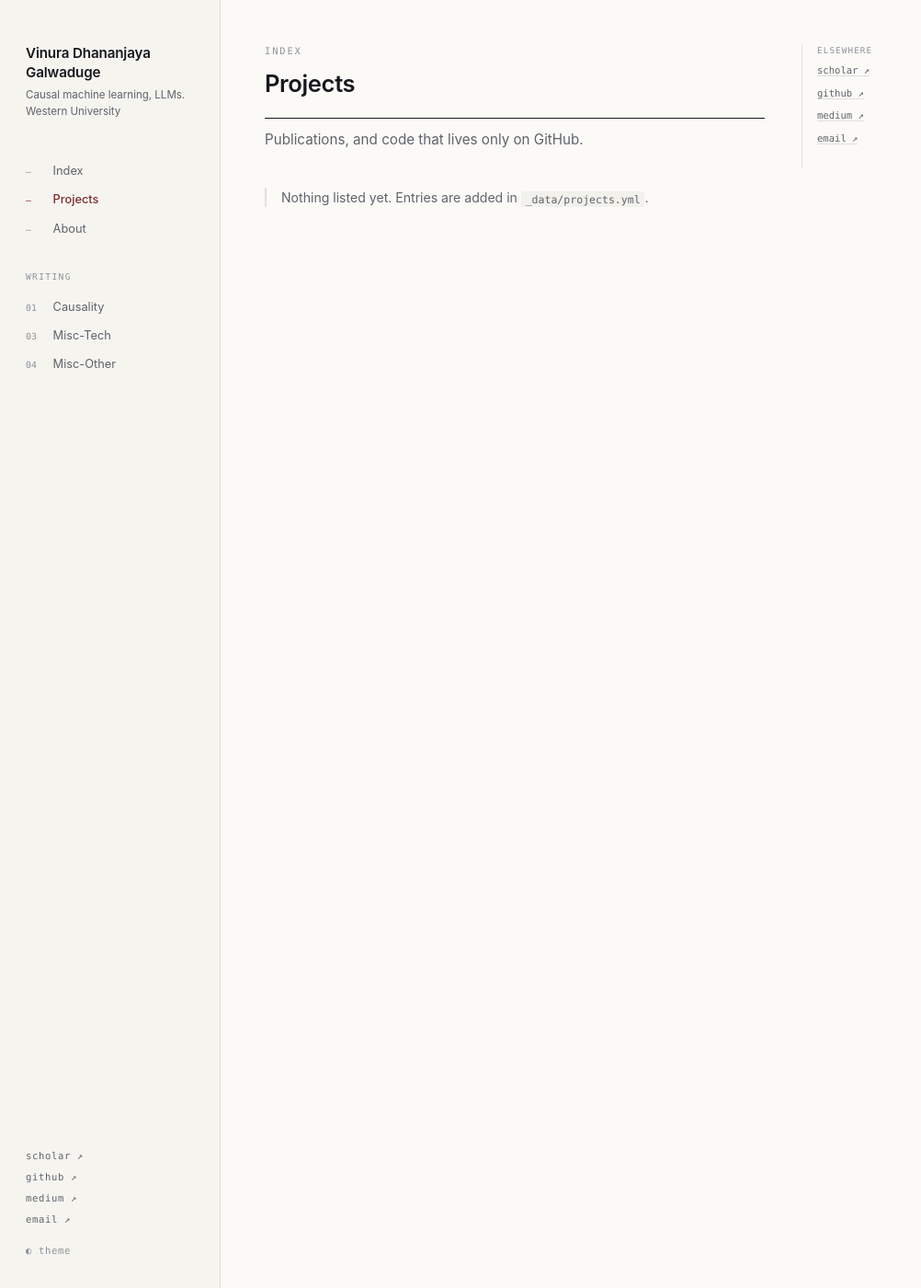
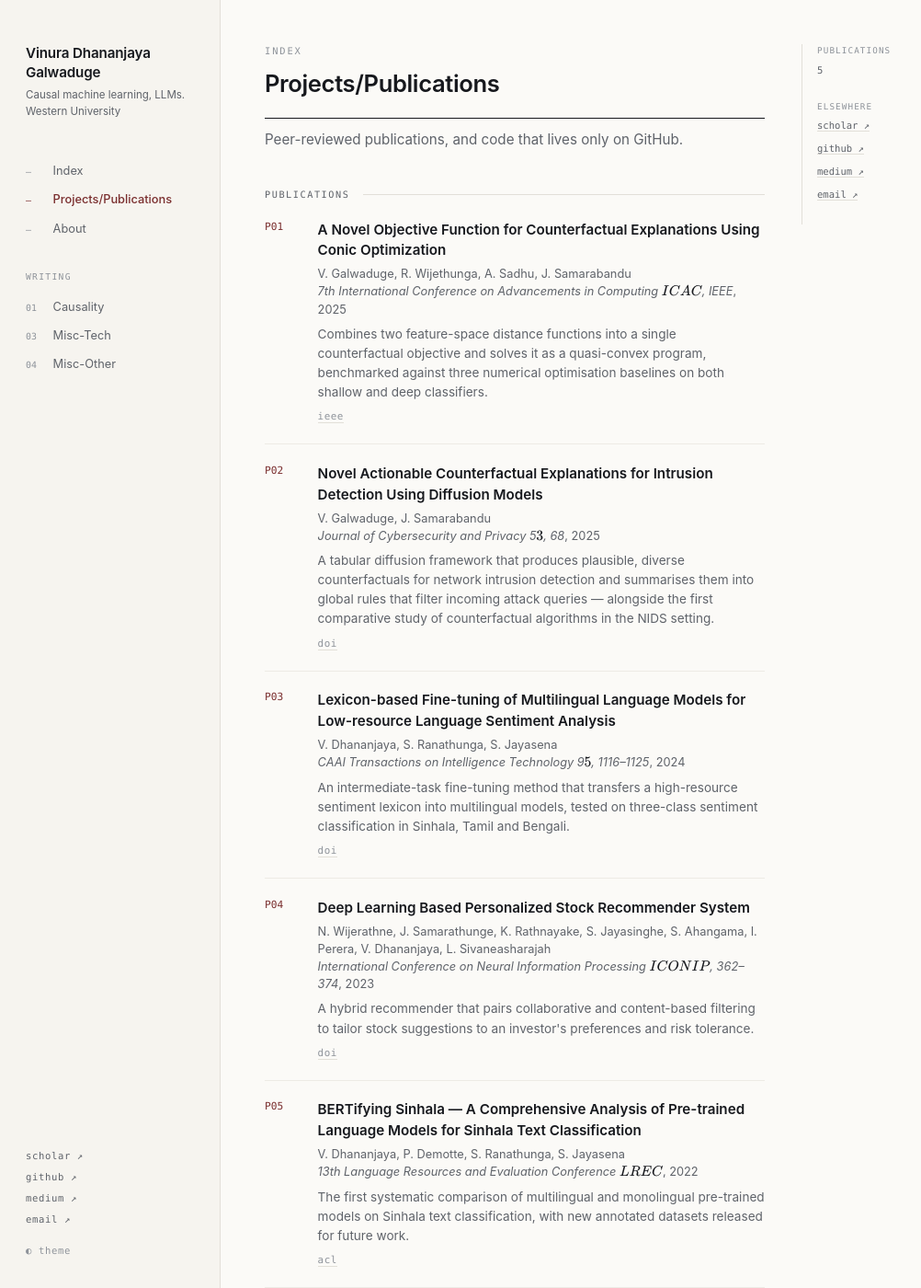
Before and after one commit to VinuraD/vinurad.github.io, a Jekyll site: the page built from projects.md, in a window 1280 px wide and 1400 px high. Shown: the whole window at 92% size, without its empty margins (0-1002 px from the left). Built offline with Jekyll 4.4.1, drawn with Linux system fonts in a browser that asks for light colours.

Commit message:
Add peer-reviewed publications, rename section to Projects/Publications
Populate _data/projects.yml with the five peer-reviewed entries from
Google Scholar (ICAC 2025, JCP 2025, CAAI Trans. 2024, ICONIP 2023,
LREC 2022), each with authors, venue, a short description and a
resolving link. The two arXiv preprints and the MSc thesis are
deliberately excluded, with a comment in the data file saying so.

Rename the section to "Projects/Publications" in the rail, the home
page and the page title; /projects/ is unchanged so no links break.

Also fix the Scholar link in _config.yml: it pointed at qc6CJjYAAAAJ,
which is Albert Einstein's profile, not OB9X3GQAAAAJ.

CI now asserts the rename, the count of five, every publication link,
that no preprint leaks in, and that the placeholder Scholar ID is gone.

Co-Authored-By: Claude Opus 5 (1M context) <noreply@anthropic.com>
Claude-Session: https://claude.ai/code/session_015Qy2s4Bf7GpZcWzYRoKwb8

```diff
--- a/_config.yml
+++ b/_config.yml
@@ -13,7 +13,7 @@ tagline: Causal machine learning, LLMs.
 affiliation: Western University
 
 social_links:
-  - { name: scholar,  url: "https://scholar.google.com/citations?user=qc6CJjYAAAAJ" }
+  - { name: scholar,  url: "https://scholar.google.com/citations?user=OB9X3GQAAAAJ" }
   - { name: github,   url: "https://github.com/VinuraD" }
   - { name: medium,   url: "https://vinurad13.medium.com/" }
   - { name: email,    url: "mailto:vgalwadu@uwo.ca" }
--- a/_data/projects.yml
+++ b/_data/projects.yml
@@ -4,17 +4,65 @@
 # code:         numbered R01, R02, … in the order listed.
 #
 # Every field except `title` is optional; omitted links simply don't render.
+#
+# Peer-reviewed only. Preprints without a reviewed venue are deliberately
+# not listed here (arXiv:2507.17161, arXiv:2501.07423), nor is the MSc thesis.
 
 publications:
-  # - title: "Full paper title as it appears in the proceedings"
-  #   authors: "Galwaduge, V. D., Co-author, A."
-  #   venue: "Conference or Journal Name"
-  #   year: 2026
-  #   description: "One or two lines on what the paper does."
-  #   links:
-  #     pdf: "https://…"
-  #     arxiv: "https://arxiv.org/abs/…"
-  #     code: "https://github.com/…"
+  - title: "A Novel Objective Function for Counterfactual Explanations Using Conic Optimization"
+    authors: "V. Galwaduge, R. Wijethunga, A. Sadhu, J. Samarabandu"
+    venue: "7th International Conference on Advancements in Computing (ICAC), IEEE"
+    year: 2025
+    description: >-
+      Combines two feature-space distance functions into a single counterfactual
+      objective and solves it as a quasi-convex program, benchmarked against three
+      numerical optimisation baselines on both shallow and deep classifiers.
+    links:
+      ieee: "https://ieeexplore.ieee.org/document/11361508/"
+
+  - title: "Novel Actionable Counterfactual Explanations for Intrusion Detection Using Diffusion Models"
+    authors: "V. Galwaduge, J. Samarabandu"
+    venue: "Journal of Cybersecurity and Privacy 5(3), 68"
+    year: 2025
+    description: >-
+      A tabular diffusion framework that produces plausible, diverse counterfactuals
+      for network intrusion detection and summarises them into global rules that
+      filter incoming attack queries — alongside the first comparative study of
+      counterfactual algorithms in the NIDS setting.
+    links:
+      doi: "https://doi.org/10.3390/jcp5030068"
+
+  - title: "Lexicon-based Fine-tuning of Multilingual Language Models for Low-resource Language Sentiment Analysis"
+    authors: "V. Dhananjaya, S. Ranathunga, S. Jayasena"
+    venue: "CAAI Transactions on Intelligence Technology 9(5), 1116–1125"
+    year: 2024
+    description: >-
+      An intermediate-task fine-tuning method that transfers a high-resource sentiment
+      lexicon into multilingual models, tested on three-class sentiment classification
+      in Sinhala, Tamil and Bengali.
+    links:
+      doi: "https://doi.org/10.1049/cit2.12333"
+
+  - title: "Deep Learning Based Personalized Stock Recommender System"
+    authors: "N. Wijerathne, J. Samarathunge, K. Rathnayake, S. Jayasinghe, S. Ahangama, I. Perera, V. Dhananjaya, L. Sivaneasharajah"
+    venue: "International Conference on Neural Information Processing (ICONIP), 362–374"
+    year: 2023
+    description: >-
+      A hybrid recommender that pairs collaborative and content-based filtering to
+      tailor stock suggestions to an investor's preferences and risk tolerance.
+    links:
+      doi: "https://doi.org/10.1007/978-981-99-8148-9_29"
+
+  - title: "BERTifying Sinhala — A Comprehensive Analysis of Pre-trained Language Models for Sinhala Text Classification"
+    authors: "V. Dhananjaya, P. Demotte, S. Ranathunga, S. Jayasena"
+    venue: "13th Language Resources and Evaluation Conference (LREC)"
+    year: 2022
+    description: >-
+      The first systematic comparison of multilingual and monolingual pre-trained
+      models on Sinhala text classification, with new annotated datasets released
+      for future work.
+    links:
+      acl: "https://aclanthology.org/2022.lrec-1.803/"
 
 code:
   # - title: "repository-name"
--- a/_includes/rail.html
+++ b/_includes/rail.html
@@ -10,7 +10,7 @@
 
   <nav class="rail-nav" aria-label="Primary">
     <a href="{{ '/' | relative_url }}"{% if page.url == '/' %} class="on" aria-current="page"{% endif %}><span class="num">—</span>Index</a>
-    <a href="{{ '/projects/' | relative_url }}"{% if page.url == '/projects/' %} class="on" aria-current="page"{% endif %}><span class="num">—</span>Projects</a>
+    <a href="{{ '/projects/' | relative_url }}"{% if page.url == '/projects/' %} class="on" aria-current="page"{% endif %}><span class="num">—</span>Projects/Publications</a>
     <a href="{{ '/about/' | relative_url }}"{% if page.url == '/about/' %} class="on" aria-current="page"{% endif %}><span class="num">—</span>About</a>
   </nav>
 
--- a/projects.md
+++ b/projects.md
@@ -1,6 +1,6 @@
 ---
 layout: projects
-title: "Projects"
+title: "Projects/Publications"
 permalink: /projects/
-lede: "Publications, and code that lives only on GitHub."
+lede: "Peer-reviewed publications, and code that lives only on GitHub."
 ---
```
Also changed, not shown: 404.md (+1 -1 lines), _layouts/index.html (+6 -4 lines), .github/workflows/build.yml.
